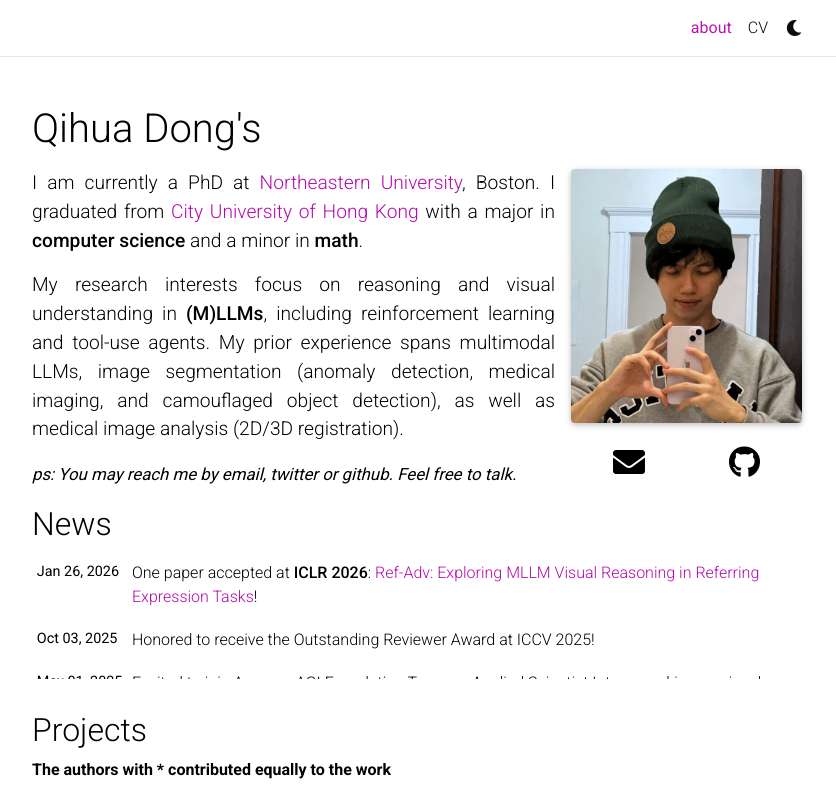
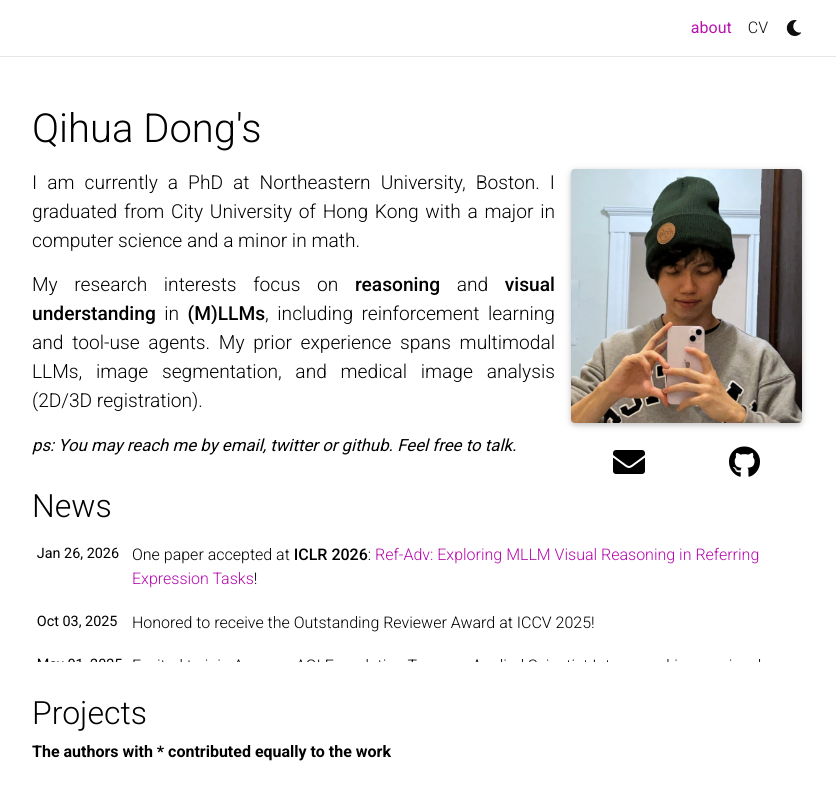
Before and after one commit to dddraxxx/dddraxxx.github.io, a Jekyll site: the page built from _pages/about.md, in a window 1280 px wide and 1075 px high, cut to the strip 0-792 px from the top of the window. Shown: the whole strip, without its empty margins (223-1059 px from the left). Built offline with Jekyll 4.4.1, drawn with Linux system fonts in a browser that asks for light colours; full-size pictures stand in for the smaller copies a plugin makes; comment, search, counter and statistics services are not loaded; a style sheet for code colours, icons or effects is not loaded.

Commit message:
Refine about page content by removing unnecessary formatting and enhancing clarity in research interests and prior experience descriptions.

```diff
--- a/_pages/about.md
+++ b/_pages/about.md
@@ -14,8 +14,8 @@ news: true  # includes a list of news items
 selected_papers: true # includes a list of papers marked as "selected={true}"
 social: true  # includes social icons at the bottom of the page
 ---
-I am currently a PhD at [Northeastern University](https://www.northeastern.edu/), Boston. I graduated from [City University of Hong Kong]() with a major in **computer science** and a minor in **math**.
+I am currently a PhD at Northeastern University, Boston. I graduated from City University of Hong Kong with a major in computer science and a minor in math.
 
-My research interests focus on reasoning and visual understanding in **(M)LLMs**, including reinforcement learning and tool-use agents. My prior experience spans multimodal LLMs, image segmentation (anomaly detection, medical imaging, and camouflaged object detection), as well as medical image analysis (2D/3D registration).
+My research interests focus on **reasoning** and **visual understanding** in **(M)LLMs**, including reinforcement learning and tool-use agents. My prior experience spans multimodal LLMs, image segmentation, and medical image analysis (2D/3D registration).
 
 <small><i>ps: You may reach me by email, twitter or github. Feel free to talk.</i></small>
```
